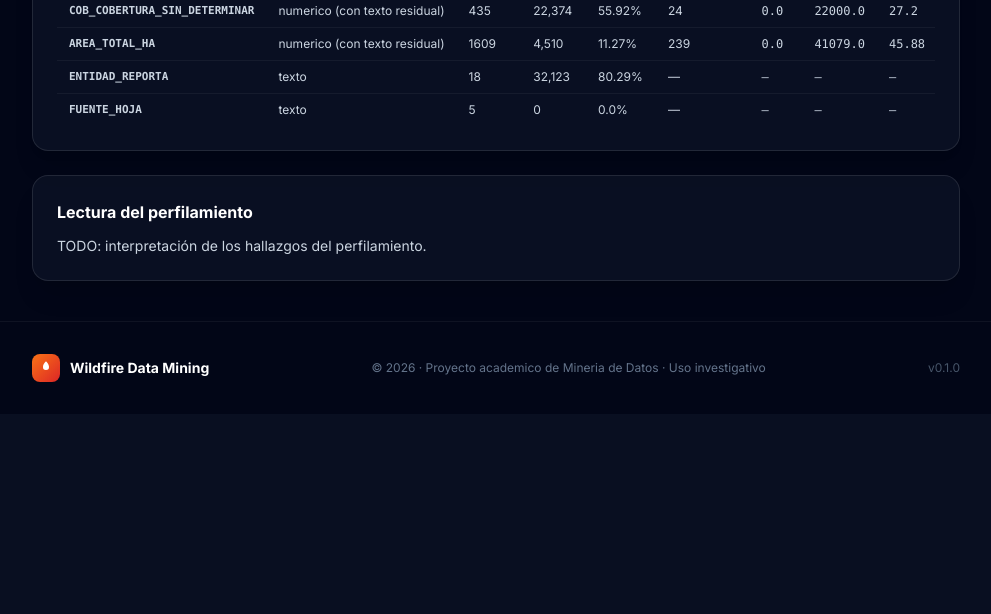
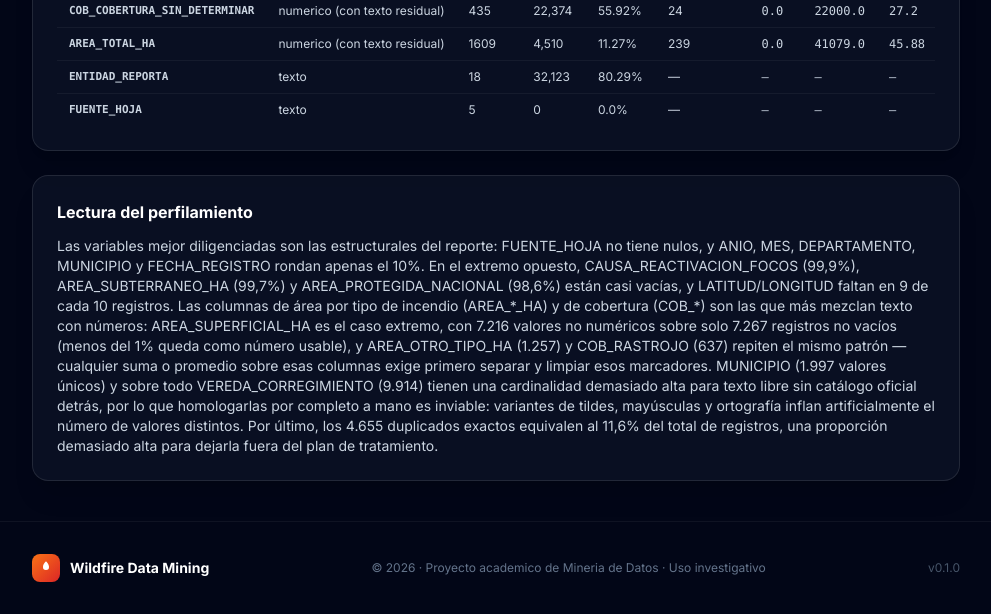
Before and after one commit to sgora96/wildfire-data-mining, a Flask app: page /etapa-2/perfilamiento/ in a window 1280 px wide. Shown: the part 1619-2233 px from the top of the page, without its empty margins (288-1279 px from the left). Before the commit the page ends 2001 px from the top, so only its background shows below. Run offline with Flask 3, Linux system fonts and the light colour scheme; some libraries are stand-ins or nearby versions.

Commit message:
docs(etapa2): interpretacion del perfilamiento de datos

```diff
--- a/app/templates/etapa2/perfilamiento.html
+++ b/app/templates/etapa2/perfilamiento.html
@@ -83,11 +83,23 @@
 <section class="mt-6 rounded-2xl border border-white/10 bg-ash-900/60 p-6 shadow-xl">
   <h2 class="text-base font-bold text-white">Lectura del perfilamiento</h2>
   <p class="mt-3 text-sm text-slate-300">
-    <!-- TODO: interpretar en 4-6 lineas los hallazgos mas relevantes de la tabla de
-         arriba: que variables estan mas completas, cuales tienen mas "no numericos"
-         (columnas de area/cobertura), que variables tienen alta cardinalidad
-         (MUNICIPIO, VEREDA), y que implica esto para el analisis posterior. -->
-    TODO: interpretación de los hallazgos del perfilamiento.
+    Las variables mejor diligenciadas son las estructurales del reporte: FUENTE_HOJA no
+    tiene nulos, y ANIO, MES, DEPARTAMENTO, MUNICIPIO y FECHA_REGISTRO rondan apenas el
+    10%. En el extremo opuesto, CAUSA_REACTIVACION_FOCOS (99,9%), AREA_SUBTERRANEO_HA
+    (99,7%) y AREA_PROTEGIDA_NACIONAL (98,6%) están casi vacías, y LATITUD/LONGITUD
+    faltan en 9 de cada 10 registros. Las columnas de área por tipo de incendio
+    (AREA_*_HA) y de cobertura (COB_*) son las que más mezclan texto con números:
+    AREA_SUPERFICIAL_HA es el caso extremo, con 7.216 valores no numéricos sobre solo
+    7.267 registros no vacíos (menos del 1% queda como número usable), y
+    AREA_OTRO_TIPO_HA (1.257) y COB_RASTROJO (637) repiten el mismo patrón — cualquier
+    suma o promedio sobre esas columnas exige primero separar y limpiar esos
+    marcadores. MUNICIPIO (1.997 valores únicos) y sobre todo VEREDA_CORREGIMIENTO
+    (9.914) tienen una cardinalidad demasiado alta para texto libre sin catálogo
+    oficial detrás, por lo que homologarlas por completo a mano es inviable: variantes
+    de tildes, mayúsculas y ortografía inflan artificialmente el número de valores
+    distintos. Por último, los 4.655 duplicados exactos equivalen al 11,6% del total de
+    registros, una proporción demasiado alta para dejarla fuera del plan de
+    tratamiento.
   </p>
 </section>
 
```
